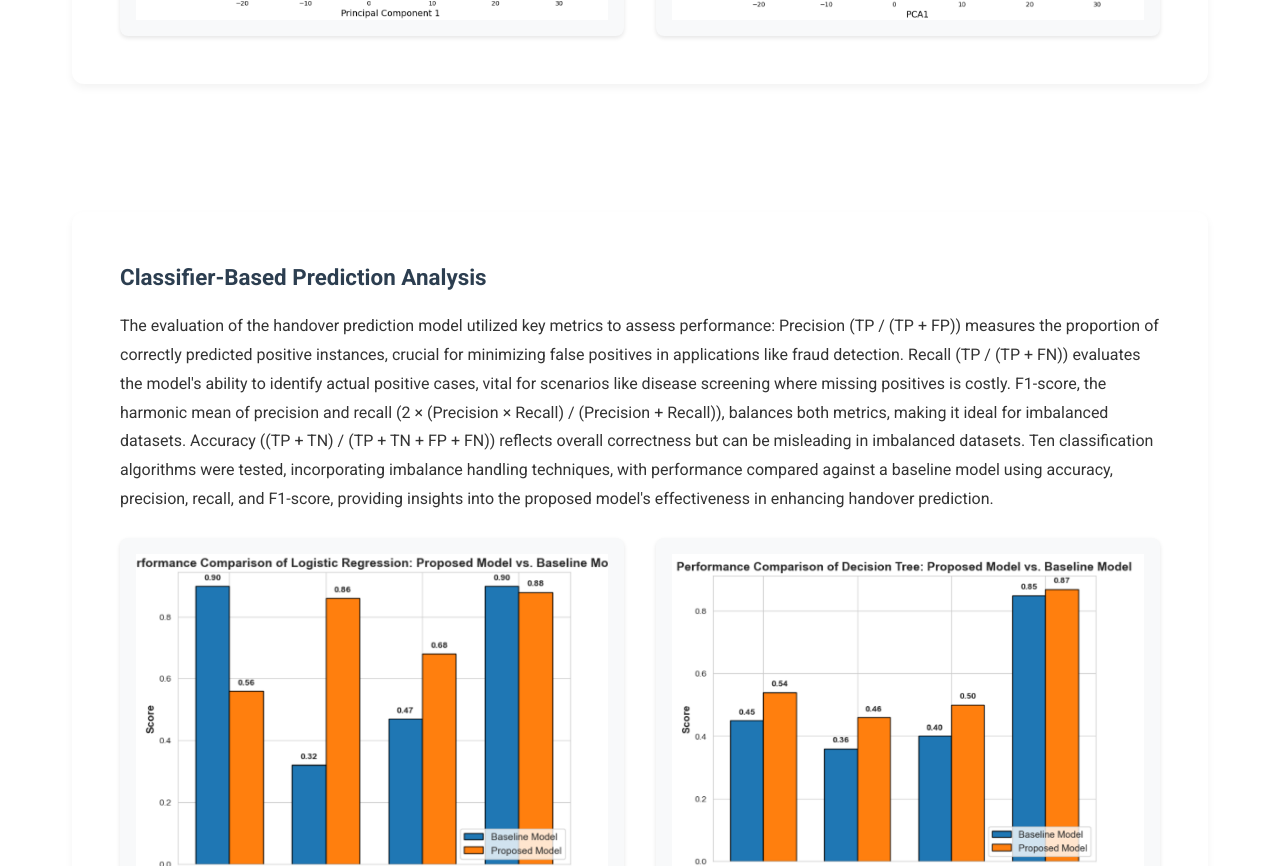
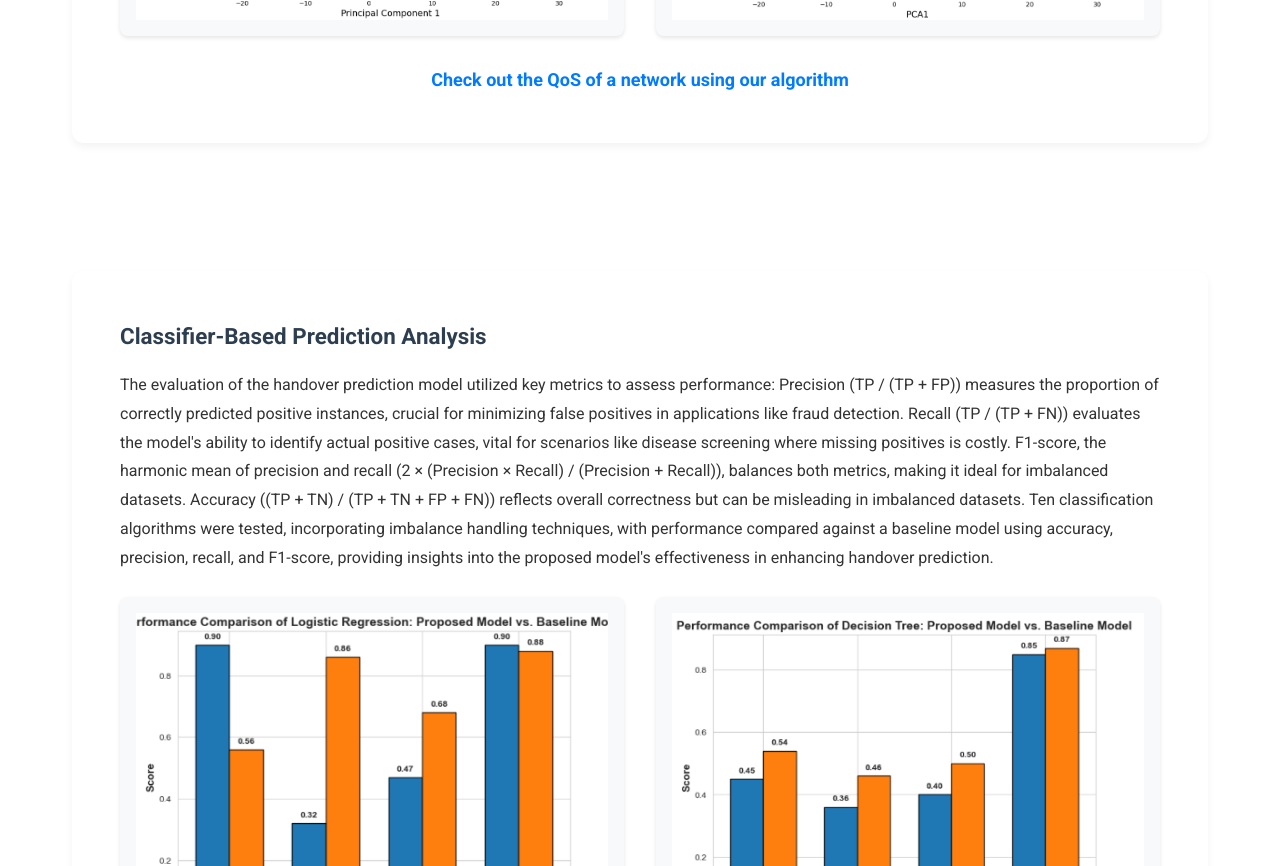
Before and after one commit to kmistiaque/HandoverAI, a plain HTML site: page index.html in a window 1280 px wide. Shown: the part 5349-6215 px from the top of the page. Drawn offline with Linux system fonts and the light colour scheme.

Commit message:
Added QoS link'

```diff
--- a/index.html
+++ b/index.html
@@ -108,6 +108,11 @@
                             <div class="research-image">
                                 <img src="images/24.png" alt="QSI Analysis 4" loading="lazy">
                             </div>
+                        </div>
+                        <div style="margin-top: 30px; text-align: center;">
+                            <a href="https://qos-prediction-end2end.onrender.com/" target="_blank" style="font-size: 18px; color: #007BFF; text-decoration: none; font-weight: bold;">
+                                Check out the QoS of a network using our algorithm
+                            </a>
                         </div>
                     </div>
 
@@ -256,7 +261,7 @@
 
                     <div class="research-component">
                         <h3>Hybrid Q-Learning Optimization</h3>
-                        <p>To minimize unnecessary handovers and enhance signal quality for moving User Equipment (UE) in LTE networks, a hybrid learning framework combining supervised learning and Q-learning was developed. This model refines handover decisions by integrating a reward function that penalizes poor handovers (based on RSRP, RSRQ, and CINR) and rewards optimal transitions, promoting network stability. During training with 647 data points, the model recorded 276 handover events, refining its policy iteratively. In the evaluation phase, handovers were reduced from 97 to 71, demonstrating effective suppression of redundant transitions while maintaining connectivity. This approach reduces signaling overhead, latency, and energy consumption, improving Quality of Service (QoS) and network efficiency, with potential for extension to 5G networks.</p>
+                        <p>To minimize unnecessary handovers and enhance signal quality for moving User Equipment (UE) in LTE networks, a hybrid learning framework combining supervised learning and Q-learning was developed. This model refines handover decisions by integrating a reward function that penalizes poor handovers (based on RSRP, RSRQ, and CINR) and rewards optimal transitions, promoting network stability. During training with 647 data points, the model recorded 276 handover events, refining its policy iteratively. In the evaluation phase, handovers were reduced from 94 to 71, demonstrating effective suppression of redundant transitions while maintaining connectivity. This approach reduces signaling overhead, latency, and energy consumption, improving Quality of Service (QoS) and network efficiency, with potential for extension to 5G networks.</p>
                         <div class="image-grid grid-1 medium-image">
                             <div class="research-image">
                                 <img src="images/55.png" alt="Q-Learning Framework" loading="lazy">
```
Also changed, not shown: 1 other file.
